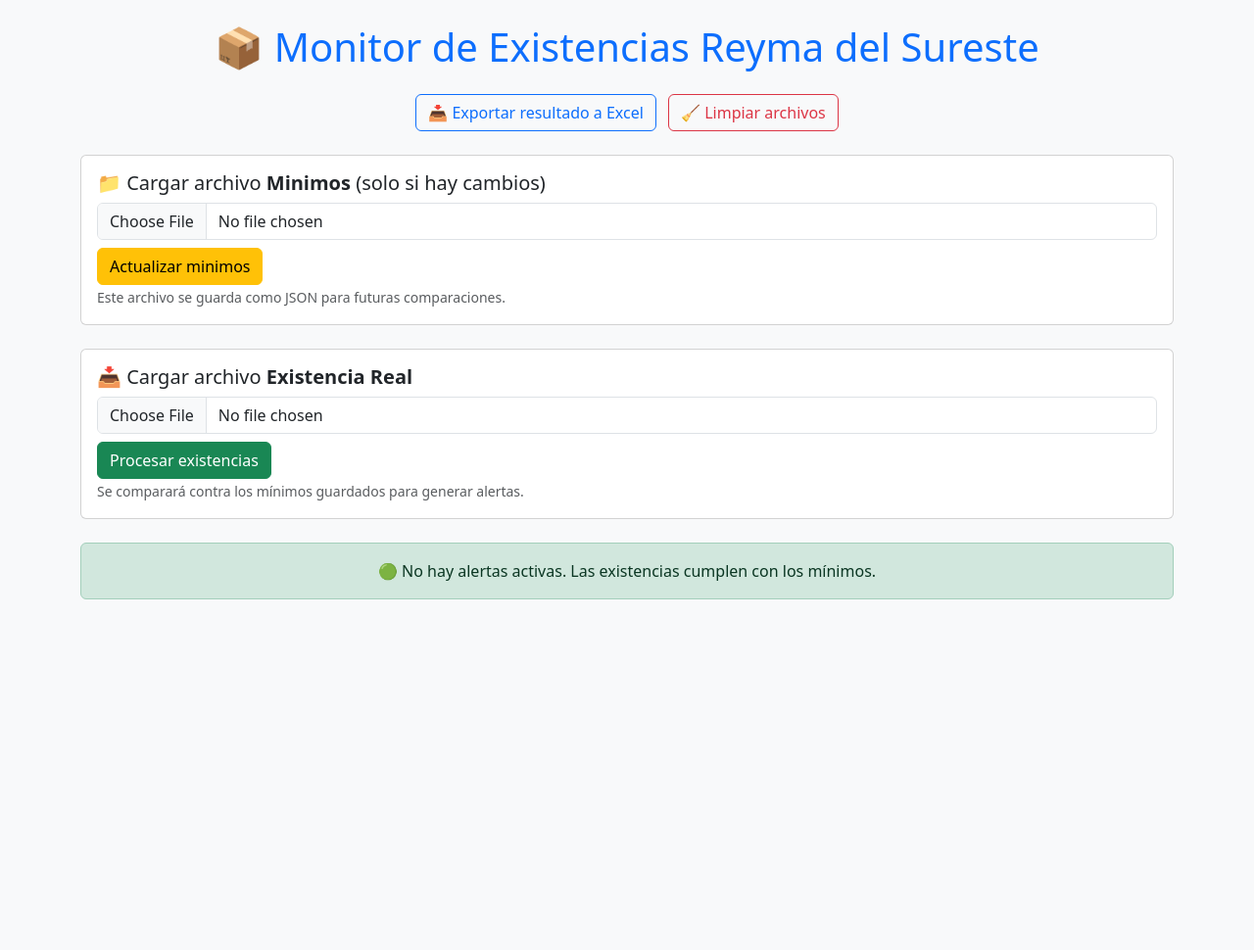
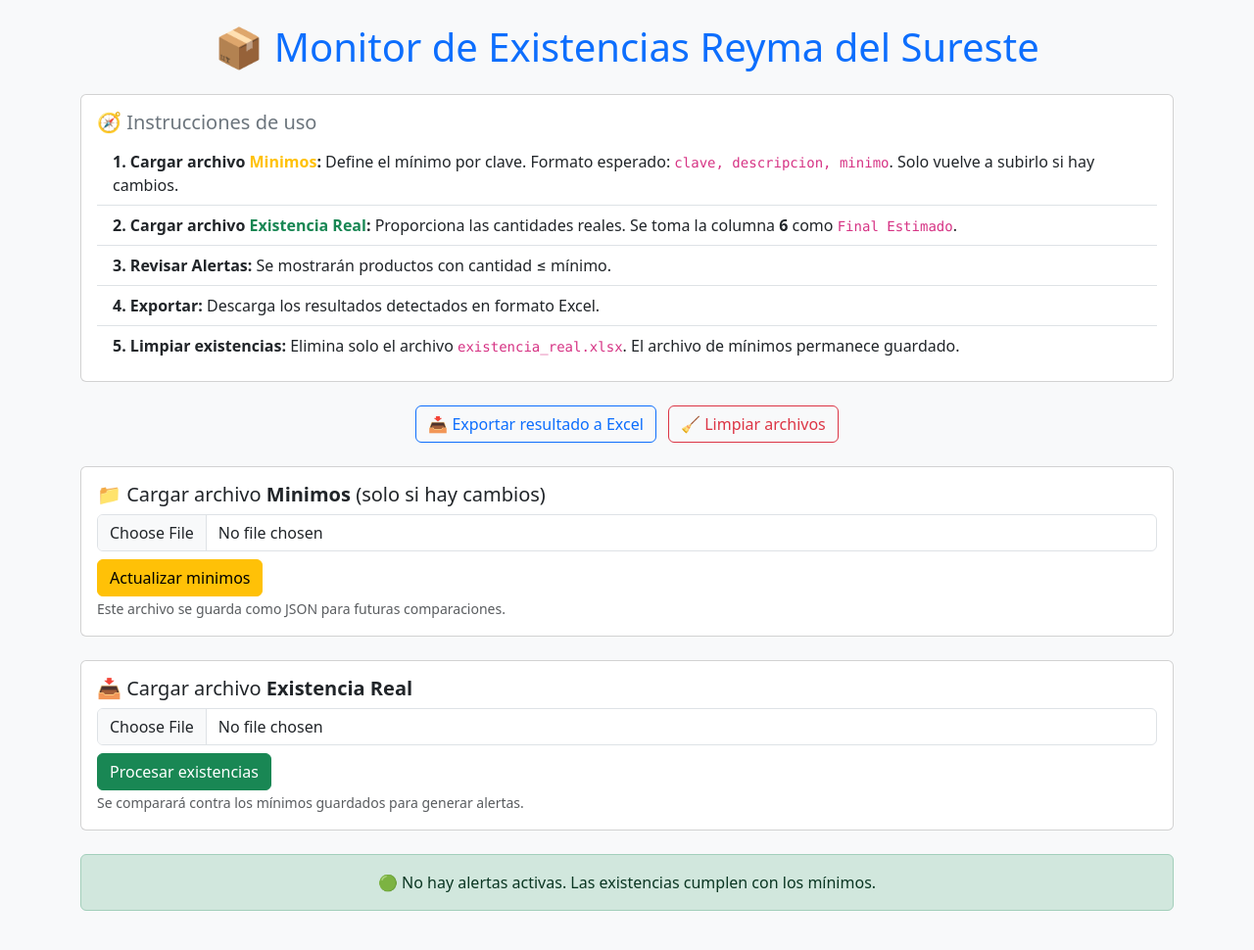
Before and after one commit to lemursoft75/Monitor-Existencias, a Flask app: page / in a window 1280 px wide. Shown: the whole page at 98% size. Before the commit the page ends 612 px from the top, so only its background shows below. Run offline with Flask 3, Linux system fonts and the light colour scheme.

Commit message:
instrucciones

```diff
--- a/templates/inventario.html
+++ b/templates/inventario.html
@@ -14,6 +14,31 @@
 <body class="bg-light">
     <div class="container py-4">
         <h1 class="mb-4 text-primary text-center">📦 Monitor de Existencias Reyma del Sureste</h1>
+
+        <div class="card mb-4">
+          <div class="card-body">
+            <h5 class="card-title text-secondary">🧭 Instrucciones de uso</h5>
+            <ul class="list-group list-group-flush">
+              <li class="list-group-item">
+                <strong>1. Cargar archivo <span class="text-warning">Minimos</span>:</strong> Define el mínimo por clave. Formato esperado:
+                <code>clave, descripcion, minimo</code>. Solo vuelve a subirlo si hay cambios.
+              </li>
+              <li class="list-group-item">
+                <strong>2. Cargar archivo <span class="text-success">Existencia Real</span>:</strong> Proporciona las cantidades reales.
+                Se toma la columna <strong>6</strong> como <code>Final Estimado</code>.
+              </li>
+              <li class="list-group-item">
+                <strong>3. Revisar Alertas:</strong> Se mostrarán productos con cantidad ≤ mínimo.
+              </li>
+              <li class="list-group-item">
+                <strong>4. Exportar:</strong> Descarga los resultados detectados en formato Excel.
+              </li>
+              <li class="list-group-item">
+                <strong>5. Limpiar existencias:</strong> Elimina solo el archivo <code>existencia_real.xlsx</code>. El archivo de mínimos permanece guardado.
+              </li>
+            </ul>
+          </div>
+        </div>
 
         {% if mensaje_success %}
             <div class="alert alert-success text-center">
```
Also changed, not shown: 1 other file.
